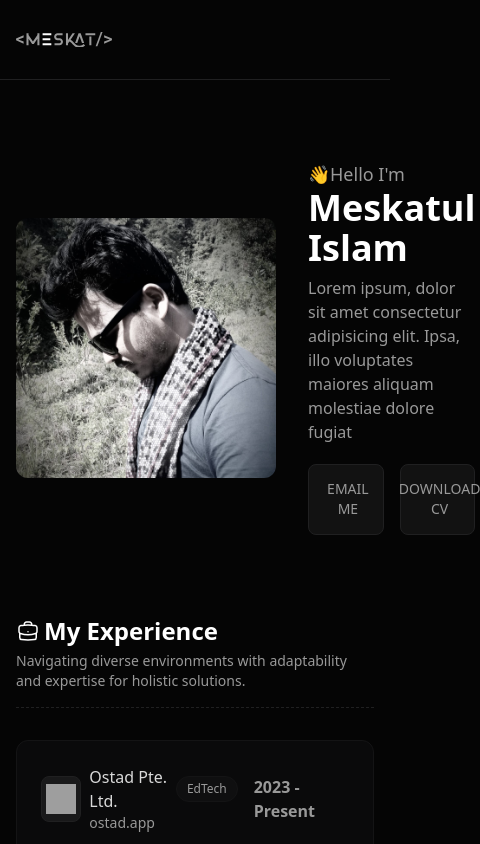
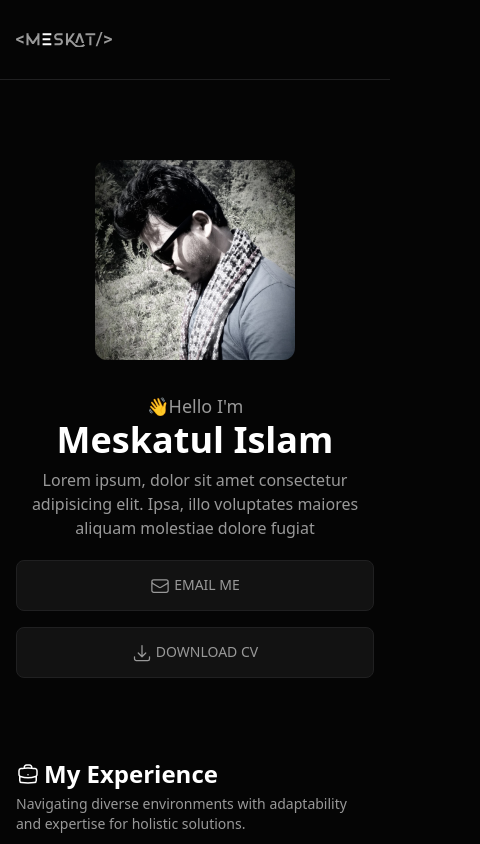
Before and after one commit to iammeskat/iammeskat.github.io, a React (Create React App) app: page / in a window 390 px wide. Shown: the top 844 px of the page, 480 px wide, since content can reach past the window. Built offline with nearby package versions, Linux system fonts and the light colour scheme; grey boxes are pictures that could not be loaded.

Commit message:
fixt: hero section responsiveness

```diff
--- a/src/assets/css/style.css
+++ b/src/assets/css/style.css
@@ -569,6 +569,14 @@ body {
   top: 0px;
 }
 
+.top-\[78px\] {
+  top: 78px;
+}
+
+.z-10 {
+  z-index: 10;
+}
+
 .mb-px {
   margin-bottom: 1px;
 }
@@ -589,16 +597,20 @@ body {
   height: 260px;
 }
 
-.h-auto {
-  height: auto;
+.h-\[30px\] {
+  height: 30px;
 }
 
 .h-\[46px\] {
   height: 46px;
 }
 
-.h-\[30px\] {
-  height: 30px;
+.h-auto {
+  height: auto;
+}
+
+.h-\[200px\] {
+  height: 200px;
 }
 
 .w-24 {
@@ -609,16 +621,20 @@ body {
   width: 260px;
 }
 
-.w-full {
-  width: 100%;
+.w-\[30px\] {
+  width: 30px;
 }
 
 .w-\[46px\] {
   width: 46px;
 }
 
-.w-\[30px\] {
-  width: 30px;
+.w-full {
+  width: 100%;
+}
+
+.w-\[200px\] {
+  width: 200px;
 }
 
 .min-w-\[260px\] {
@@ -629,8 +645,8 @@ body {
   flex-grow: 1;
 }
 
-.grid-cols-2 {
-  grid-template-columns: repeat(2, minmax(0, 1fr));
+.grid-cols-1 {
+  grid-template-columns: repeat(1, minmax(0, 1fr));
 }
 
 .flex-col {
@@ -677,16 +693,16 @@ body {
   gap: 2rem;
 }
 
+.rounded-full {
+  border-radius: 9999px;
+}
+
 .rounded-lg {
   border-radius: 0.5rem;
 }
 
 .rounded-xl {
   border-radius: 0.75rem;
-}
-
-.rounded-full {
-  border-radius: 9999px;
 }
 
 .border {
@@ -721,14 +737,14 @@ body {
   background-color: rgb(10 10 11 / var(--tw-bg-opacity));
 }
 
+.bg-\[\#0f0f10\] {
+  --tw-bg-opacity: 1;
+  background-color: rgb(15 15 16 / var(--tw-bg-opacity));
+}
+
 .bg-\[\#121212\] {
   --tw-bg-opacity: 1;
   background-color: rgb(18 18 18 / var(--tw-bg-opacity));
-}
-
-.bg-\[\#19191A\] {
-  --tw-bg-opacity: 1;
-  background-color: rgb(25 25 26 / var(--tw-bg-opacity));
 }
 
 .bg-\[\#19191a\] {
@@ -736,26 +752,31 @@ body {
   background-color: rgb(25 25 26 / var(--tw-bg-opacity));
 }
 
-.bg-\[\#0f0f10\] {
-  --tw-bg-opacity: 1;
-  background-color: rgb(15 15 16 / var(--tw-bg-opacity));
+.p-1 {
+  padding: 0.25rem;
+}
+
+.p-4 {
+  padding: 1rem;
 }
 
 .p-6 {
   padding: 1.5rem;
 }
 
-.p-4 {
-  padding: 1rem;
-}
-
-.p-1 {
-  padding: 0.25rem;
+.px-\[10px\] {
+  padding-left: 10px;
+  padding-right: 10px;
 }
 
 .px-\[18px\] {
   padding-left: 18px;
   padding-right: 18px;
+}
+
+.py-1 {
+  padding-top: 0.25rem;
+  padding-bottom: 0.25rem;
 }
 
 .py-20 {
@@ -768,18 +789,12 @@ body {
   padding-bottom: 14px;
 }
 
-.px-\[10px\] {
-  padding-left: 10px;
-  padding-right: 10px;
+.pb-4 {
+  padding-bottom: 1rem;
 }
 
-.py-1 {
-  padding-top: 0.25rem;
-  padding-bottom: 0.25rem;
-}
-
-.pb-4 {
-  padding-bottom: 1rem;
+.text-center {
+  text-align: center;
 }
 
 .text-2xl {
@@ -820,14 +835,14 @@ body {
   color: rgb(153 153 153 / var(--tw-text-opacity));
 }
 
+.text-\[\#d9d9d9\] {
+  --tw-text-opacity: 1;
+  color: rgb(217 217 217 / var(--tw-text-opacity));
+}
+
 .text-white {
   --tw-text-opacity: 1;
   color: rgb(255 255 255 / var(--tw-text-opacity));
-}
-
-.text-\[\#d9d9d9\] {
-  --tw-text-opacity: 1;
-  color: rgb(217 217 217 / var(--tw-text-opacity));
 }
 
 .transition-all {
@@ -845,8 +860,44 @@ body {
   background-color: rgb(24 24 24 / var(--tw-bg-opacity));
 }
 
+@media (min-width: 425px) {
+  .smx\:h-\[260px\] {
+    height: 260px;
+  }
+
+  .smx\:w-\[260px\] {
+    width: 260px;
+  }
+
+  .smx\:min-w-\[260px\] {
+    min-width: 260px;
+  }
+
+  .smx\:grid-cols-2 {
+    grid-template-columns: repeat(2, minmax(0, 1fr));
+  }
+}
+
+@media (min-width: 640px) {
+  .sm\:grid-cols-2 {
+    grid-template-columns: repeat(2, minmax(0, 1fr));
+  }
+}
+
 @media (min-width: 768px) {
   .md\:w-36 {
     width: 9rem;
   }
+
+  .md\:flex-row {
+    flex-direction: row;
+  }
+
+  .md\:items-start {
+    align-items: flex-start;
+  }
+
+  .md\:text-start {
+    text-align: start;
+  }
 }
--- a/src/components/Navbar/index.jsx
+++ b/src/components/Navbar/index.jsx
@@ -4,7 +4,7 @@ import React from 'react'
 
 const Navbar = () => {
 	return (
-		<div className='sticky top-0  w-full flex items-center h-20 border-b border-[#202021] bg-[#050505]'>
+		<div className='sticky top-0 z-10 w-full flex items-center h-20 border-b border-[#202021] bg-[#050505]'>
 			<div className='container flex items-center justify-between'>
 				<Logo />
 			</div>
--- a/src/components/SectionHeader.jsx
+++ b/src/components/SectionHeader.jsx
@@ -7,7 +7,7 @@ const SectionHeader = ({
 	tagline = '',
 }) => {
 	return (
-		<div className='w-full flex flex-col gap-1 pb-4 border-b border-dashed border-[#202021]'>
+		<div className='Xsticky top-[78px] w-full flex flex-col gap-1 pb-4 border-b border-dashed border-[#202021] bg-[#050505]'>
 			<div className='flex items-center gap-1'>
 				{icon}
 				<p className=' font-bold text-2xl'>
--- a/src/container/Hero.jsx
+++ b/src/container/Hero.jsx
@@ -5,17 +5,17 @@ import React from 'react'
 const Hero = () => {
 	return (
 		<div className='w-full py-20'>
-			<div className='container flex items-center gap-8'>
+			<div className='container flex flex-col md:flex-row items-center gap-8'>
 				<img
-					className=' w-[260px] min-w-[260px] h-[260px] rounded-xl bg-[#121212]'
+					className='w-[200px] h-[200px] smx:w-[260px] smx:min-w-[260px] smx:h-[260px] rounded-xl bg-[#121212]'
 					src='/images/avatar.jpg'
 					alt='avatar'
 				>
 
 				</img>
-				<div className='grow flex flex-col gap-5'>
-					<div className='flex flex-col gap-2'>
-						<div className='flex flex-col'>
+				<div className='grow flex flex-col items-center md:items-start gap-5'>
+					<div className='flex flex-col items-center md:items-start gap-2'>
+						<div className='flex flex-col items-center md:items-start'>
 							<p className='text-lg font-medium text-[#999999]'>
 								👋Hello I'm
 							</p>
@@ -23,11 +23,11 @@ const Hero = () => {
 								Meskatul Islam
 							</p>
 						</div>
-						<p className=' text-[#999999]'>
+						<p className='text-center md:text-start text-[#999999]'>
 							Lorem ipsum, dolor sit amet consectetur adipisicing elit. Ipsa, illo voluptates maiores aliquam molestiae dolore fugiat
 						</p>
 					</div>
-					<div className='w-full grid grid-cols-2 gap-4'>
+					<div className='w-full grid grid-cols-1 smx:grid-cols-2 gap-4'>
 						<button className='w-full flex justify-center items-center gap-1 py-[14px] px-[18px] rounded-lg border border-[#202021] bg-[#121212] hover:bg-[#181818] transition-all duration-300 text-[#999999]'>
 							<IconEnvelop size='20px' />
 							<p className='text-sm font-medium mb-px'>EMAIL ME</p>
```
Also changed, not shown: tailwind.config.js (+6 -1 lines).
